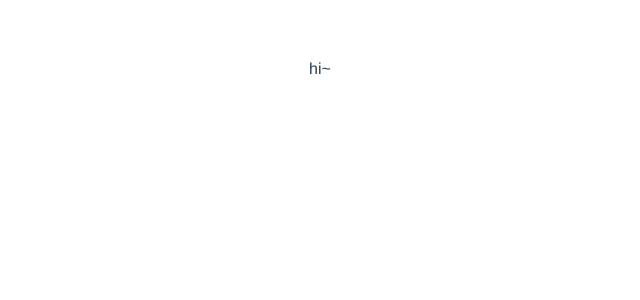
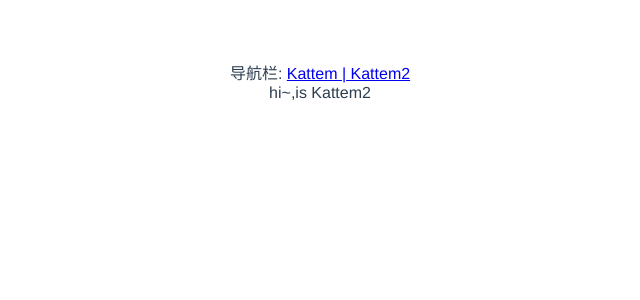
Before and after one commit to KattemChen/Kattem-UI, a Vue app: page /#/Kattem2 in a window 1280 px wide. Shown: the top 300 px of the page, without its empty margins (320-960 px from the left). Built offline with nearby package versions, Linux system fonts and the light colour scheme.

Commit message:
加入了vue-router4

```diff
--- a/index.html
+++ b/index.html
@@ -8,6 +8,6 @@
 </head>
 <body>
   <div id="app"></div>
-  <script type="module" src="/src/main.js"></script>
+  <script type="module" src="/src/main.ts"></script>
 </body>
 </html>
--- a/src/App.vue
+++ b/src/App.vue
@@ -1,14 +1,14 @@
 <template>
-  <Kettem></Kettem>
+  <div>
+    导航栏:
+    <router-link to="/"> Kattem |</router-link>
+    <router-link to="/Kattem2"> Kattem2 </router-link>
+  </div>
+  <router-view></router-view>
 </template>
 
 <script>
-import Kettem from './components/Kettem.vue'
-
 export default {
-  name: 'App',
-  components: {
-    Kettem
-  }
+  name: 'App'
 }
 </script>
--- /dev/null
+++ b/src/components/Kattem2.vue
@@ -0,0 +1,16 @@
+<template>
+  <div>hi~,is Kattem2</div>
+</template>
+
+<script>
+export default {
+  name: 'Kettem2',
+  props: {
+    msg: String
+  },
+  data() {
+    return {
+    }
+  }
+}
+</script>
--- a/src/main.js
+++ /dev/null
@@ -1,5 +0,0 @@
-import { createApp } from 'vue'
-import App from './App.vue'
-import './index.css'
-
-createApp(App).mount('#app')
--- /dev/null
+++ b/src/main.ts
@@ -0,0 +1,26 @@
+import { createApp } from "vue";
+import Kattem from "./components/Kattem.vue";
+import Kattem2 from "./components/Kattem2.vue";
+
+import App from "./App.vue";
+import "./index.css";
+import { createWebHashHistory, createRouter } from "vue-router";
+
+const history = createWebHashHistory();
+const router = createRouter({
+  history,
+  routes: [
+    {
+      path: "/",
+      component: Kattem,
+    },
+    {
+      path: "/Kattem2",
+      component: Kattem2,
+    },
+  ],
+});
+
+const app = createApp(App);
+app.use(router);
+app.mount("#app");
--- /dev/null
+++ b/src/shims-vue.d.ts
@@ -0,0 +1,5 @@
+declare module '*.vue' {
+  import { ComponentOptions } from 'vue'
+  const componentOptions: ComponentOptions
+  export default componentOptions
+}
```
Also changed, not shown: package.json (+4 -3 lines), src/components/Kattem.vue (renamed from src/components/Kettem.vue), 1 other file (tests, documents, lock files or other folders).
